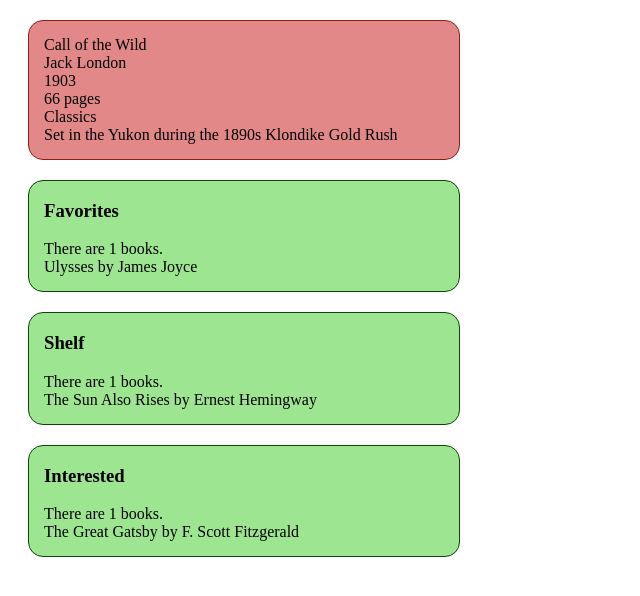
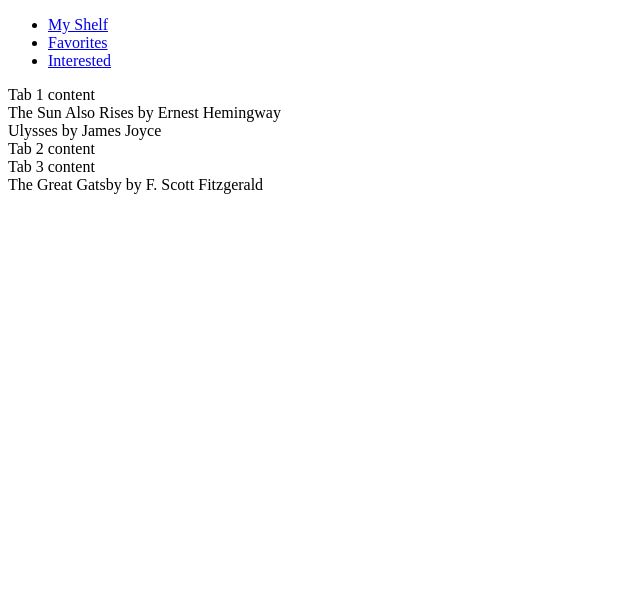
Before and after one commit to shannonpearson/bookshelf-react, a React app: page / in a window 1280 px wide. Shown: the top 596 px of the page, without its empty margins (0-640 px from the left). Built offline with nearby package versions, Linux system fonts and the light colour scheme; no server answers; the HTML template or start-up script is replaced by a standard one.

Commit message:
implements bootstrap and (not really functional) tabs

```diff
--- a/package.json
+++ b/package.json
@@ -19,11 +19,13 @@
   "dependencies": {
     "angular": "^1.6.3",
     "body-parser": "^1.17.2",
+    "bootstrap": "^4.0.0",
     "express": "^4.15.0",
     "jquery": "^3.1.1",
     "mongoose": "^4.8.6",
     "mysql": "^2.13.0",
-    "react": "^15.4.2",
-    "react-dom": "^15.4.2"
+    "react": "^15.6.2",
+    "react-bootstrap": "^0.32.1",
+    "react-dom": "^15.6.2"
   }
 }
--- a/react-client/src/components/BookList.jsx
+++ b/react-client/src/components/BookList.jsx
@@ -1,6 +1,5 @@
 import React from 'react';
 import BookItem from './BookItem.jsx';
-
 
 
 class BookList extends React.Component {
@@ -12,12 +11,14 @@ class BookList extends React.Component {
     }
 
     render() {
+      console.log('PROPS:', this.props)
 	  	return (<div>
-	    	There are { this.props.books.length } books.
-	    	{ this.props.books.map(book => <BookItem key={book.isbn} book={book} onClick={this.props.selectBook(book)}/>)}
-	  	</div>
-		)
-  	}
+        { this.props.books.map(book => <BookItem key={book.isbn} book={book} onClick={this.props.selectBook(book)}/>)}
+      </div>
+
+      )
+    }
 }
 
 export default BookList;
+	    	// There are { this.props.books.length } books.
--- a/react-client/src/index.jsx
+++ b/react-client/src/index.jsx
@@ -3,9 +3,11 @@ import ReactDOM from 'react-dom';
 import $ from 'jquery';
 import BookView from './components/BookView.jsx';
 import BookList from './components/BookList.jsx';
+import BookItem from './components/BookItem.jsx';
+import {Bootstrap, Tabs, Tab} from 'react-bootstrap';
 
 var bookViewStyle = {
-  border: '1px solid #8c1f13',
+  border: '2px solid #8c1f13',
   backgroundColor: '#e28888',
   width: 400,
   borderRadius: 15,
@@ -14,7 +16,7 @@ var bookViewStyle = {
 }
 
 var listStyle = {
-  border: '1px solid #0d440b',
+  border: '2px solid #0d440b',
   backgroundColor: '#9de590',
   width: 400,
   borderRadius: 15,
@@ -164,25 +166,20 @@ class App extends React.Component {
     // current book and each list with books = state object
     return (
     <div>
-      <div style={bookViewStyle}><BookView book={this.state.currentBook} /></div>
-      <div>
-
-        <div style={listStyle}>
-          <h3>Favorites</h3>
-          <BookList books={this.state.favorites} selectBook={this.selectBook} />
-        </div>
-
-        <div style={listStyle}>
-          <h3>Shelf</h3>
-          <BookList books={this.state.shelf} selectBook={this.selectBook} />
-        </div>
-
-        <div style={listStyle}>
-          <h3>Interested</h3>
-          <BookList books={this.state.interested} selectBook={this.selectBook} />
-        </div>
-
-      </div>
+      <Tabs defaultActiveKey={1} id="list-tabs">
+        <Tab eventKey={1} title="My Shelf">
+          Tab 1 content
+            <BookList books={this.state.shelf} selectBook={this.selectBook} />
+        </Tab>
+        <Tab eventKey={2} title="Favorites">
+            <BookList books={this.state.favorites} selectBook={this.selectBook} />
+          Tab 2 content
+        </Tab>
+        <Tab eventKey={3} title="Interested">
+          Tab 3 content
+            <BookList books={this.state.interested} selectBook={this.selectBook} />
+        </Tab>
+      </Tabs>
     </div>
 
     )
@@ -190,3 +187,23 @@ class App extends React.Component {
 }
 
 ReactDOM.render(<App />, document.getElementById('app'));
+
+      // <div><BookView book={this.state.currentBook} /></div>
+      // <div>
+
+      //   <div>
+      //     <h3>Favorites</h3>
+      //     <BookList books={this.state.favorites} selectBook={this.selectBook} />
+      //   </div>
+
+      //   <div>
+      //     <h3>Shelf</h3>
+      //     <BookList books={this.state.shelf} selectBook={this.selectBook} />
+      //   </div>
+
+      //   <div>
+      //     <h3>Interested</h3>
+      //     <BookList books={this.state.interested} selectBook={this.selectBook} />
+      //   </div>
+
+      // </div>
```
Also changed, not shown: 3 other files (tests, documents, lock files or other folders).
